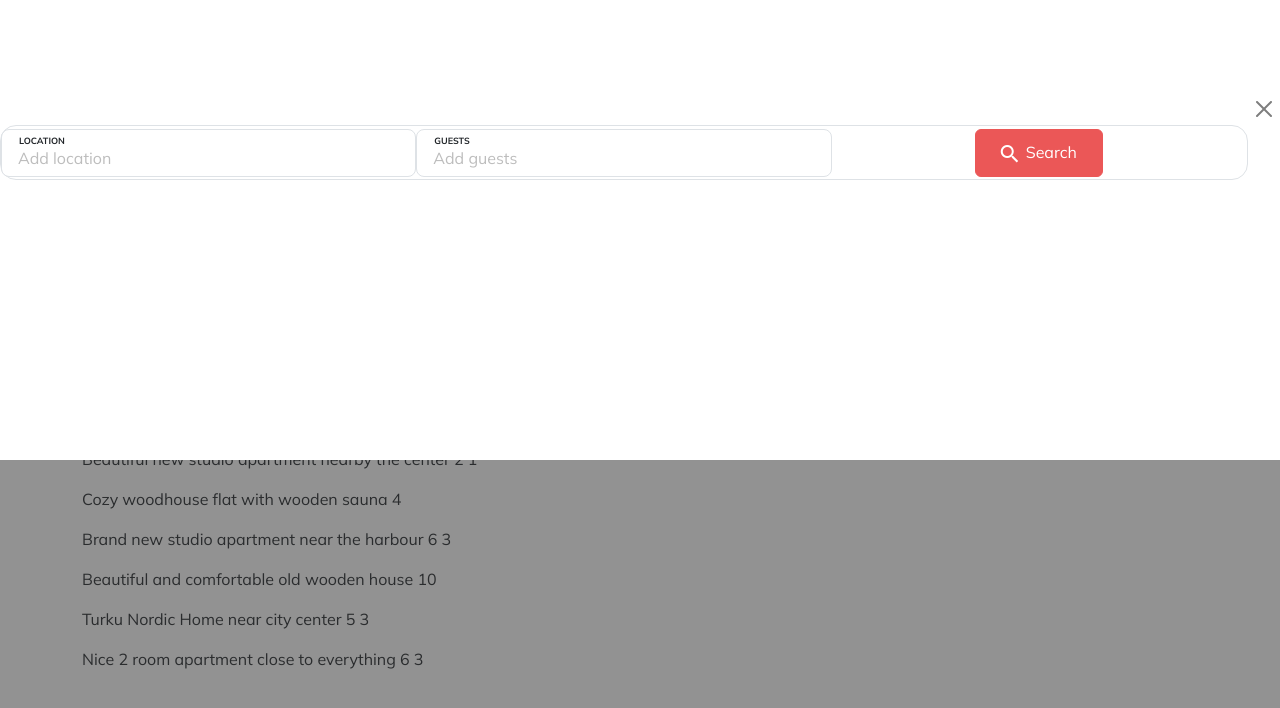
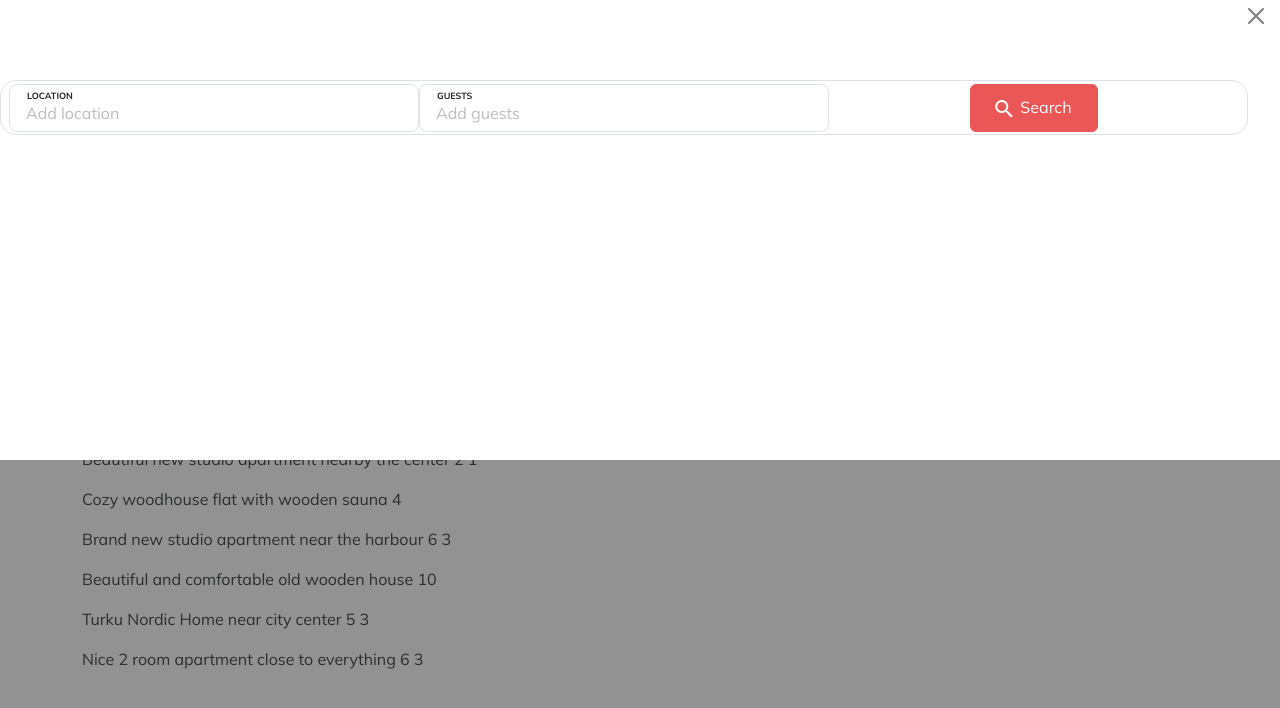
Before and after one commit to travisdk/windbnb, a React (Vite) app: page / in a window 1280 px wide. Both pictures are taken after a click on the button "search". Shown: the top 708 px of the page. Built offline with nearby package versions, Linux system fonts and the light colour scheme.

Commit message:
more minor layout corrections

```diff
--- a/src/components/GuestsDropdown.jsx
+++ b/src/components/GuestsDropdown.jsx
@@ -7,7 +7,6 @@ import { useStaysContext } from "../context/StaysContext";
 const GuestsDropdown = () => {
   const { state, setCurrentGuests, totalGuests } = useStaysContext();
   const { currentGuests } = state;
-  console.log(currentGuests, totalGuests);
   const [active, setActive] = useState(false);
 
   return (
--- a/src/components/SearchModal.jsx
+++ b/src/components/SearchModal.jsx
@@ -18,12 +18,12 @@ const Search = ({ expanded, onClose }) => {
             <p className="d-sm-none">Edit your search</p>
             <button
               type="button"
-              className="btn btn-close"
+              className="btn btn-close mb-sm-5  me-2"
               onClick={onClose}></button>
           </div>
           <div
-            className="row rounded-4 border border-1 justify-content-center align-items-center g-0 position-relative"
-            style={{ height: "55px", maxWidth: "1248px" }}>
+            className="search-row
+                  ps-2 pe-2 row rounded-4 border border-1 justify-content-center align-items-center g-0 position-relative">
             <div className="col-12 col-sm-4 ">
               <LocationDropdown />
             </div>
--- a/src/css/SearchModal.css
+++ b/src/css/SearchModal.css
@@ -18,7 +18,6 @@
   top: 0;
   left: 0;
   background: white;
-  padding-top: 93px;
 }
 
 @media (max-width: 575px) {
@@ -29,3 +28,9 @@
     padding-right: 10px;
   }
 }
+
+.search-row {
+  height: 55px;
+  max-width: 1248px;
+  margin: 0 auto;
+}
```
